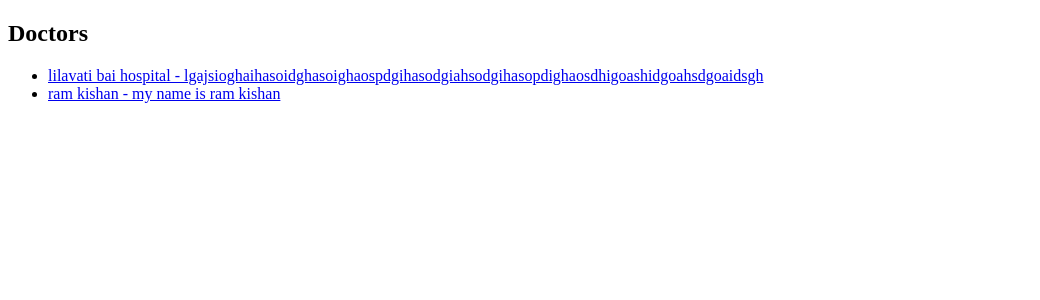
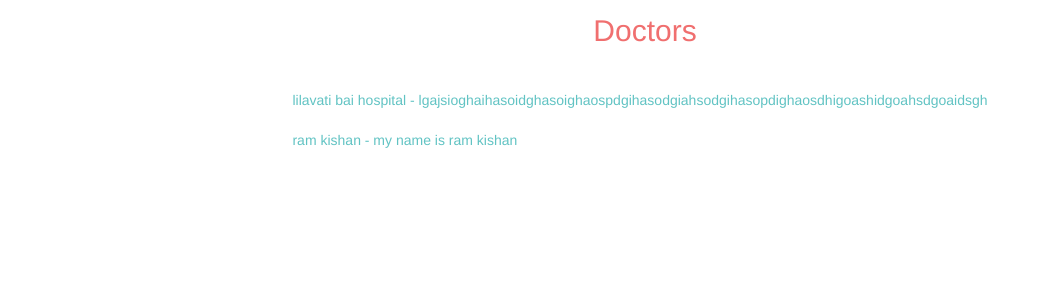
Before and after one commit to Yash-Keswani/FCS_project, a Django app: page /medimode/catalogue/doctor in a window 1280 px wide. Shown: the top 300 px of the page, without its empty margins (0-1040 px from the left). Run offline with Django 4.2, Linux system fonts and the light colour scheme; a user stored in the database is signed in; data comes from the database, SQL or seed files in the repository; both versions use the stored data as it was after the commit; parts of the project's set-up code (start-up, migrations or seed data) failed here and were passed over; some libraries are stand-ins or nearby versions.

Commit message:
did frontend
Signed-off-by: Yashasvi Chaurasia <yashasvi12977@gmail.com>

```diff
--- a/static/home.css
+++ b/static/home.css
@@ -1,8 +1,14 @@
 .Options {
     display: flex;
-    justify-content: space-around;
+    justify-content: space-between;
     align-items: center;
     margin-top: 10px;
+    grid-column: 3/4;
+    color: rgba(93, 193, 193, 0.973);
+  }
+  a{
+    margin-left: 10px;
+    margin-right: 10px;
     color: rgba(93, 193, 193, 0.973);
   }
   .Profile{
@@ -13,13 +19,25 @@
       margin-top: 10px;
       margin-right: 10px;
   }
+  .centre{
+        display: flex;
+
+        justify-content: center;
+        align-items: center;
+  }
+  ul{
+    list-style-type: none; /* Remove bullets */
+    padding: 0; /* Remove padding */
+    margin: 0; /* Remove margins */
+  }
   h2{
-      justify-content: start;
+      justify-content: center;
       align-items: center;
       display: flex;
       height: 2rem;
       margin-left: 1rem;
       color: rgb(240, 111, 111);
+      text-align: center;
   }
   .navbar {
       width: 100%;
--- a/templates/medimode/catalogue_list.html
+++ b/templates/medimode/catalogue_list.html
@@ -1,26 +1,33 @@
+{% load static %}
 <!DOCTYPE html>
 <html lang="en">
 <head>
     <meta charset="UTF-8">
+    <link rel="stylesheet" href="https://maxcdn.bootstrapcdn.com/bootstrap/3.4.1/css/bootstrap.min.css">
     <title>{{ model }} catalogue</title>
-
+    <link href="{% static 'home.css' %}" rel="stylesheet" />
 </head>
 <body>
     {% block content %}
-        <h2>{{ model_plural }}</h2>
-        <ul>
+    <h2 class="text-center">{{ model_plural }}</h2>
+    <br>
+    <br>
+        <div class="centre">
+            <ul>
             {% for user in object_list %}
                 {% if model == "Hospital" %}
-                <li><a href="/medimode/hospital/{{ user.id }}">{{ user.full_name }} - {{ user.bio }}</a></li>
+                <li><a href="/medimode/hospital/{{ user.id }}">{{ user.full_name }} - {{ user.bio }}</a></li><br>
                 {% elif model == "Doctor" %}
-                <li><a href="/medimode/doctor/{{ user.id }}">{{ user.full_name }} - {{ user.bio }}</a></li>
+                <li><a href="/medimode/doctor/{{ user.id }}">{{ user.full_name }} - {{ user.bio }}</a></li><br>
                 {% elif model == "Insurance" %}
-                <li><a href="/medimode/insurance/{{ user.id }}">{{ user.full_name }} - {{ user.bio }}</a></li>
+                <li><a href="/medimode/insurance/{{ user.id }}">{{ user.full_name }} - {{ user.bio }}</a><br></li><br>
                 {% elif model == "Pharmacy" %}
-                <li><a href="/medimode/pharmacy/{{ user.id }}">{{ user.full_name }} - {{ user.bio }}</a></li>
+                <li><a href="/medimode/pharmacy/{{ user.id }}">{{ user.full_name }} - {{ user.bio }}</a><br></li><br>
                 {% endif %}
             {% endfor %}
         </ul>
+        </div>
+
     {% endblock %}
 </body>
 </html>
--- a/templates/medimode/doctor_detail.html
+++ b/templates/medimode/doctor_detail.html
@@ -1,11 +1,13 @@
+{% load static %}
 <!DOCTYPE html>
 <html lang="en">
 <head>
     <meta charset="UTF-8">
+    <link rel="stylesheet" href="https://maxcdn.bootstrapcdn.com/bootstrap/3.4.1/css/bootstrap.min.css">
     <title>Insurance Firm Information</title>
 </head>
 <body>
-<h1>{{ object.full_name }}</h1>
+<h2 class="text-center">{{ object.full_name }}</h2>
 <p>About Us: {{ object.bio }}</p>
 <a href="/medimode/issue_ticket?issued_to={{ object.pk }}">Request Ticket</a>
 </body>
--- a/templates/medimode/hospital_detail.html
+++ b/templates/medimode/hospital_detail.html
@@ -1,8 +1,10 @@
+{% load static %}
 <!DOCTYPE html>
 <html lang="en">
 <head>
     <meta charset="UTF-8">
     <title>Hospital Information</title>
+    <link href="{% static 'home.css' %}" rel="stylesheet" />
 </head>
 <body>
 <h1>{{ object.full_name }}</h1>
--- a/templates/medimode/insurance_detail.html
+++ b/templates/medimode/insurance_detail.html
@@ -1,11 +1,13 @@
+{% load static %}
 <!DOCTYPE html>
 <html lang="en">
 <head>
     <meta charset="UTF-8">
     <title>Insurance Firm Information</title>
+    <link rel="stylesheet" href="https://maxcdn.bootstrapcdn.com/bootstrap/3.4.1/css/bootstrap.min.css">
 </head>
 <body>
-<h1>{{ object.full_name }}</h1>
+<h2 class="text-center">{{ object.full_name }}</h2>
 <p>Contact Us at: {{ object.contact_number }}</p>
 <p>About Us: {{ object.bio }}</p>
 </body>
--- a/templates/medimode/pharmacy_detail.html
+++ b/templates/medimode/pharmacy_detail.html
@@ -1,11 +1,13 @@
+{% load static %}
 <!DOCTYPE html>
 <html lang="en">
 <head>
     <meta charset="UTF-8">
     <title>Pharmacy Information</title>
+    <link rel="stylesheet" href="https://maxcdn.bootstrapcdn.com/bootstrap/3.4.1/css/bootstrap.min.css">
 </head>
 <body>
-<h1>{{ object.full_name }}</h1>
+<h2 class="text-center">{{ object.full_name }}</h2>
 <p>Contact Us at: {{ object.contact_number }}</p>
 <p>About Us: {{ object.bio }}</p>
 </body>
```
Also changed, not shown: templates/medimode/home.html (+13 -7 lines), db.sqlite3, static/log.png (added), static/logo.png (added).
